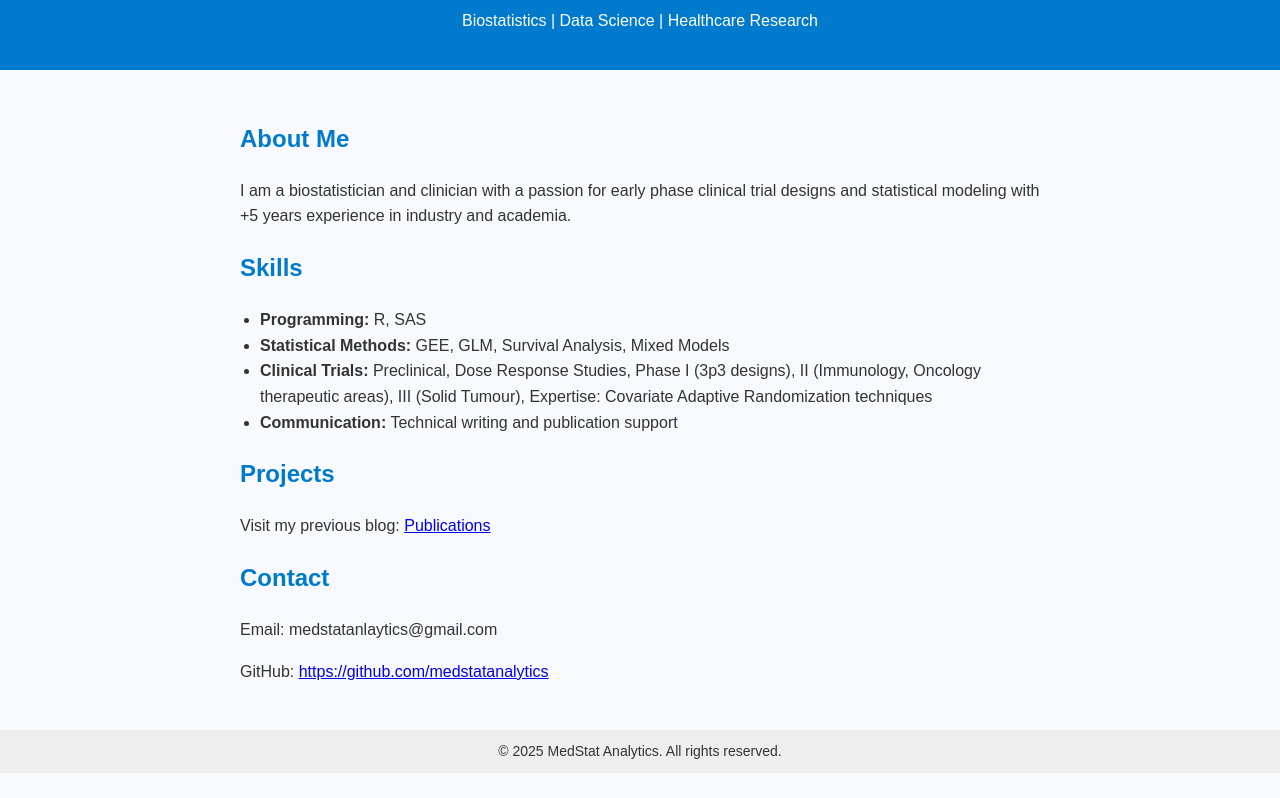
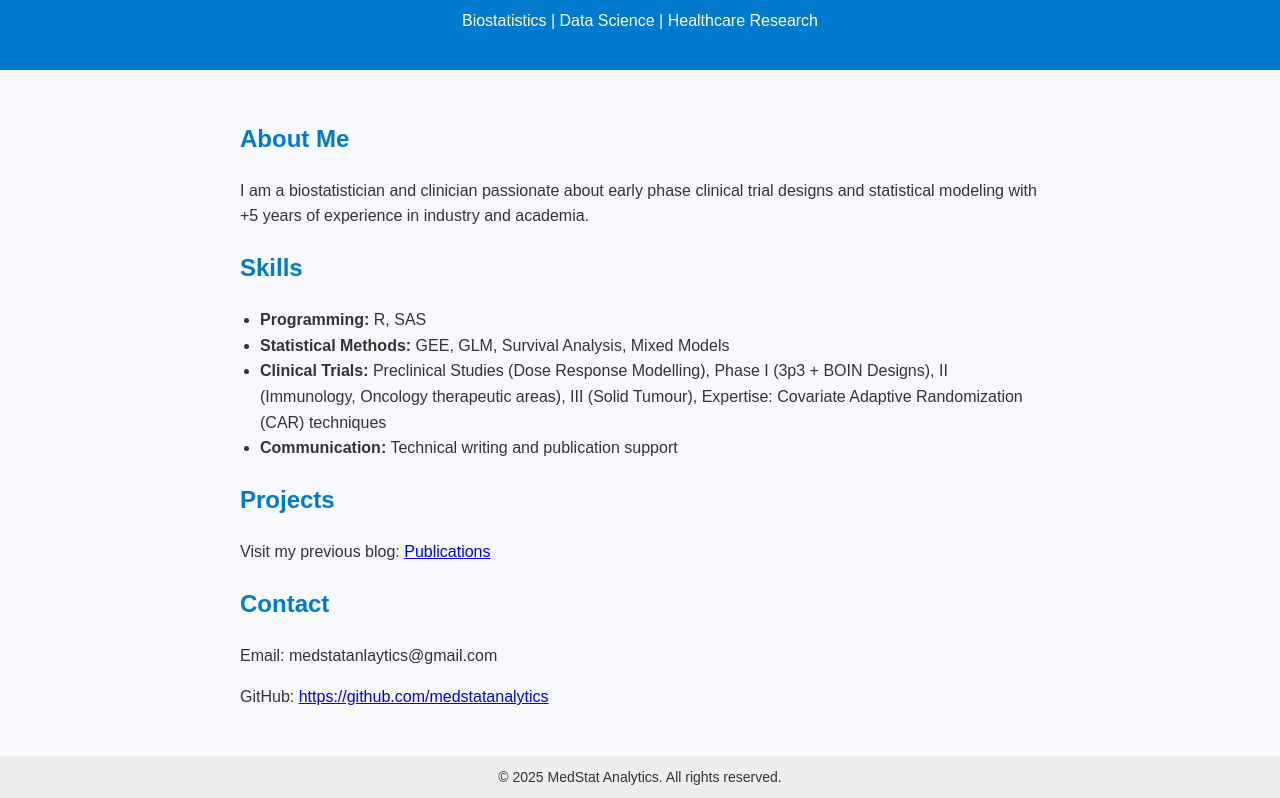
Before and after one commit to lyton66/medstatanalytics.github.io, a plain HTML site: page index.html in a window 1280 px wide. Shown: the part 106-904 px from the top of the page. Before the commit the page ends 879 px from the top, so only its background shows below. Drawn offline with Linux system fonts and the light colour scheme.

Commit message:
Update index.html

```diff
--- a/index.html
+++ b/index.html
@@ -46,13 +46,13 @@
 
   <section>
     <h2>About Me</h2>
-    <p>I am a biostatistician and clinician with a passion for early phase clinical trial designs and statistical modeling with +5 years experience in industry and academia.</p>
+    <p>I am a biostatistician and clinician passionate about early phase clinical trial designs and statistical modeling with +5 years of experience in industry and academia.</p>
 
     <h2>Skills</h2>
     <ul>
       <li><strong>Programming:</strong> R, SAS</li>
       <li><strong>Statistical Methods:</strong> GEE, GLM, Survival Analysis, Mixed Models</li>
-      <li><strong>Clinical Trials:</strong> Preclinical, Dose Response Studies, Phase I (3p3 designs), II (Immunology, Oncology therapeutic areas), III (Solid Tumour), Expertise: Covariate Adaptive Randomization techniques </li>
+      <li><strong>Clinical Trials:</strong> Preclinical Studies (Dose Response Modelling), Phase I (3p3 + BOIN Designs), II (Immunology, Oncology therapeutic areas), III (Solid Tumour), Expertise: Covariate Adaptive Randomization (CAR) techniques </li>
       <li><strong>Communication:</strong> Technical writing and publication support</li>
     </ul>
 
```
